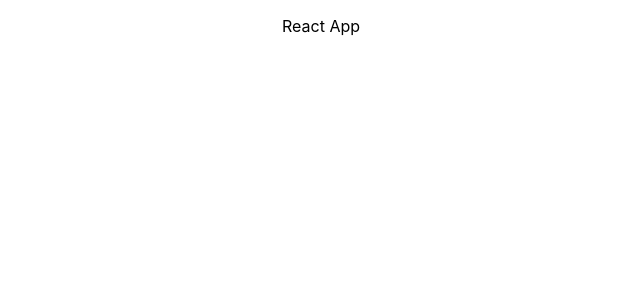
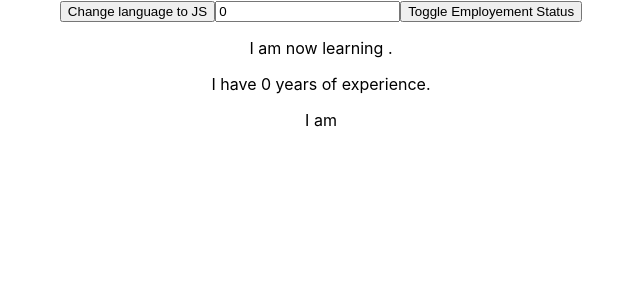
Before and after one commit to mjayfinley/react-practice, a React (Create React App) app: page / in a window 1280 px wide. Shown: the top 300 px of the page, without its empty margins (319-959 px from the left). Built offline with nearby package versions, Linux system fonts and the light colour scheme.

Commit message:
Use state example

```diff
--- a/src/App.js
+++ b/src/App.js
@@ -2,9 +2,56 @@ import React from 'react';
 import './App.css';
 
 function App() {
+    const [developer, setDeveloper] = React.useState({
+        language: "",
+        yearsExperience: 0,
+        isEmployed: false,
+        employmentStatus: ""
+    })
+
+    function handleChangeYearsExperience(event) {
+        const years = event.target.value
+
+        setDeveloper({ ...developer, yearsExperience: years })
+    }
+
+    function handleToggleEmployment(event) {
+
+        setDeveloper(prevState => {
+            return { ...prevState, isEmployed: !prevState.isEmployed }
+        })
+
+        if (developer.isEmployed) {
+            developer.employmentStatus = "Employed"
+        } else {
+            developer.employmentStatus = "Un-employed"
+        }
+    }
+
     return (
         <div className="App">
-            <p>React App</p>
+            <button
+                onClick={() =>
+                    setDeveloper({
+                        language: "javascript",
+                        yearsExperience: 0
+                    })
+                }
+            >
+                Change language to JS
+            </button>
+
+            <input
+                type="number"
+                value={developer.yearsExperience}
+                onChange={handleChangeYearsExperience}
+            />
+
+            <button onClick={handleToggleEmployment}>Toggle Employement Status</button>
+
+            <p>I am now learning {developer.language}.</p>
+            <p>I have {developer.yearsExperience} years of experience.</p>
+            <p>I am {developer.employmentStatus}</p>
         </div>
     );
 }
```
